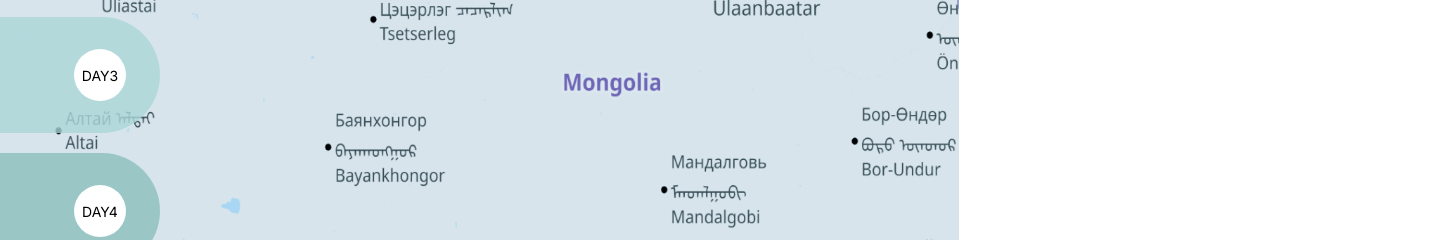
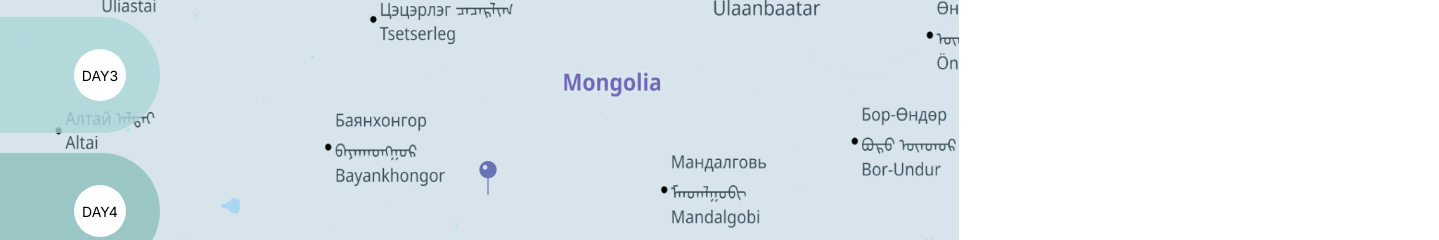
Before and after one commit to Nomio-hub/-1Pinetour, a plain HTML site: page index.html in a window 1280 px wide. Shown: the part 1913-2153 px from the top of the page, 1439 px wide, since content can reach past the window. Drawn offline with Linux system fonts and the light colour scheme; a web font is replaced by a local one.

Commit message:
Adjust padding for .i4 class in style.css

```diff
--- a/style.css
+++ b/style.css
@@ -476,7 +476,7 @@ p {
   padding: 164px 506px 442px 107px;
 }
 .i4 {
-  padding: 230px 657px 638px 749px;
+  padding: 416px 334px 190px 279px;
 }
 .i5 {
   padding: 164px 506px 442px 107px;
```
